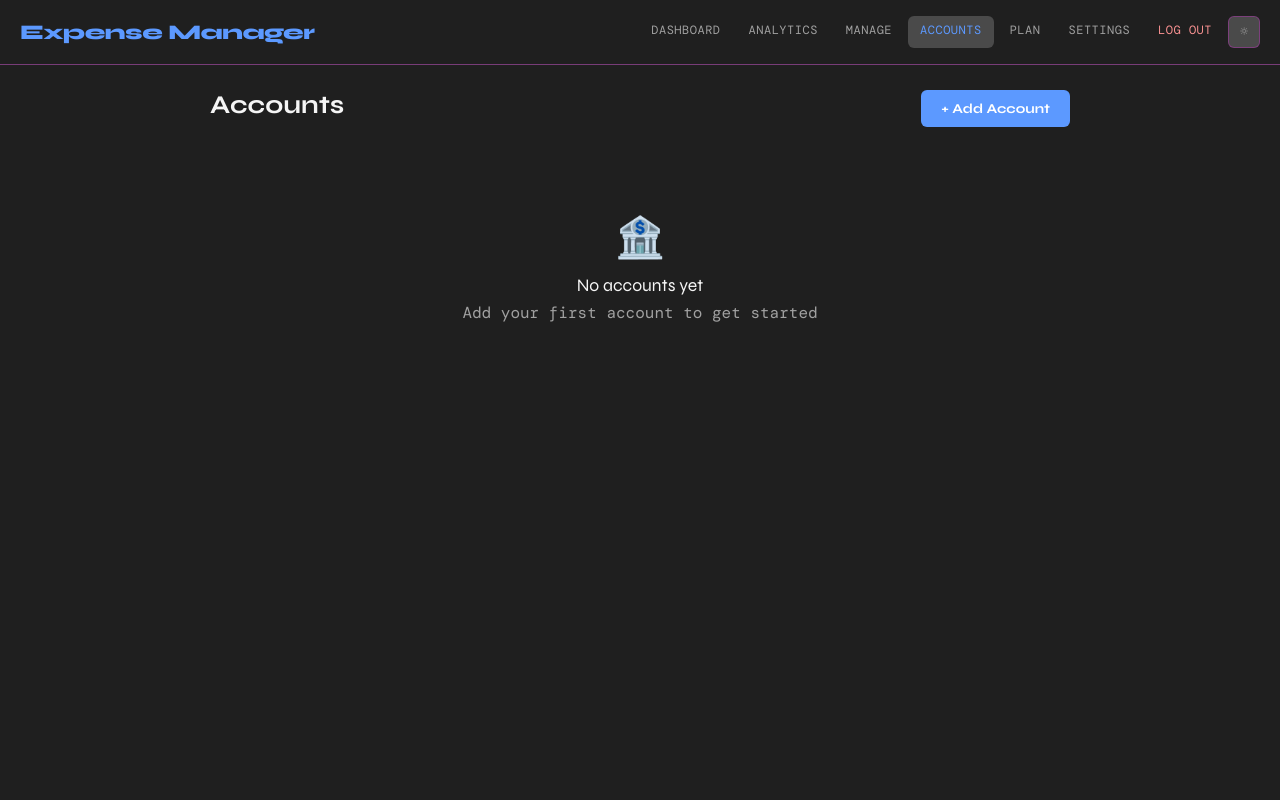
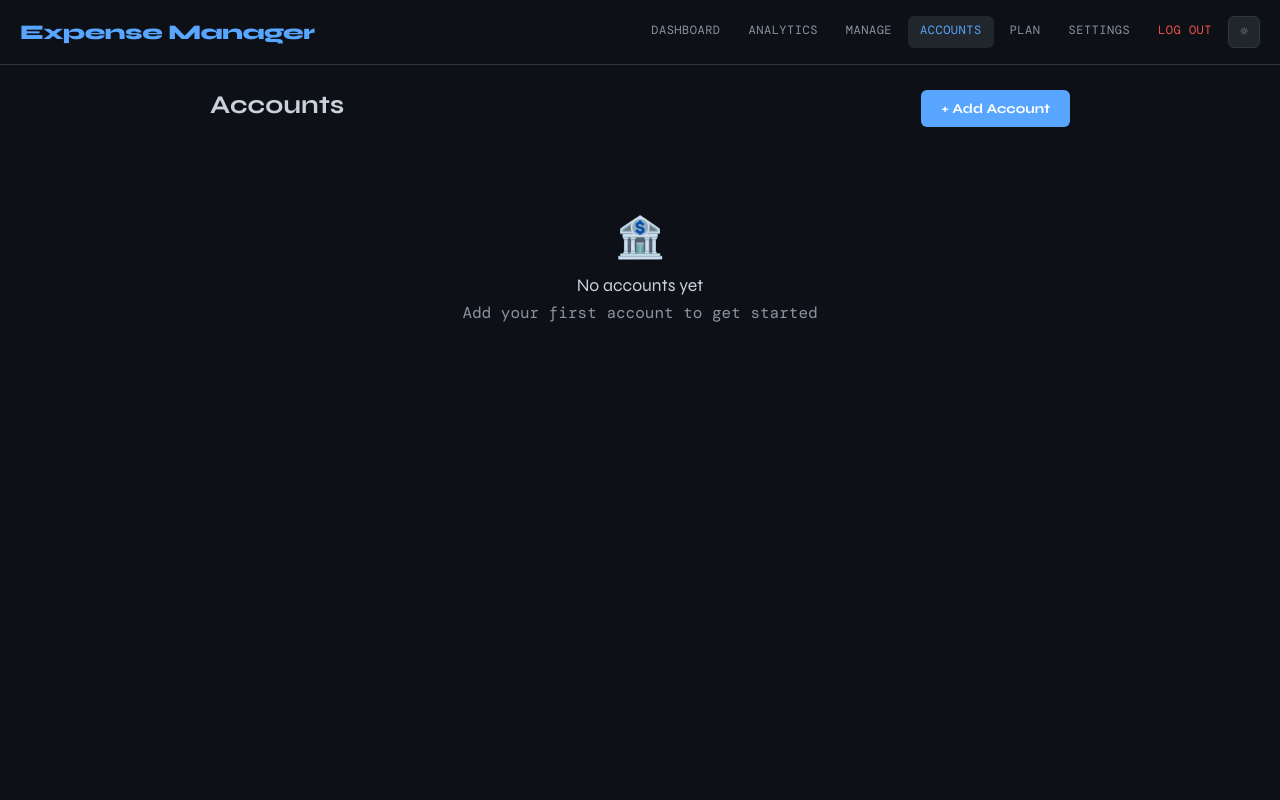
Before and after one commit to lexical-yoda/ExpenseTracker, a Flask app: page /accounts in a window 1280 px wide. Run offline with Flask 3, Linux system fonts and the light colour scheme; the visitor is signed in with stand-in values (Sample User, id 1); some libraries are stand-ins or nearby versions.

Commit message:
Revert theme colors to GitHub palette, keep single dark/light theme
Fold's decompiled color tokens didn't read well in practice once
applied — reverted to the original GitHub-inspired colors as the
single theme. The palette-picker removal (dark/light toggle only,
no palette choice) from the previous commit stays as-is.

```diff
--- a/app.py
+++ b/app.py
@@ -1979,8 +1979,8 @@ def pwa_manifest():
         'description': 'Personal expense tracker with multi-account support',
         'start_url': '/',
         'display': 'standalone',
-        'background_color': '#1f1f1f',
-        'theme_color': '#1f1f1f',
+        'background_color': '#0d1117',
+        'theme_color': '#0d1117',
         'orientation': 'portrait',
         'icons': [
             {'src': '/static/icon-192.png', 'sizes': '192x192', 'type': 'image/png', 'purpose': 'any maskable'},
--- a/static/sw.js
+++ b/static/sw.js
@@ -1,4 +1,4 @@
-const CACHE_VERSION = 6;
+const CACHE_VERSION = 7;
 const CACHE_NAME = 'em-v' + CACHE_VERSION;
 const PRECACHE = [
   '/static/themes.css',
--- a/static/theme.js
+++ b/static/theme.js
@@ -1,8 +1,7 @@
 /**
  * Theme manager for Expense Manager.
- * Single palette (Fold's design tokens, id "github" for historical/storage
- * compatibility) with a dark/light mode toggle — no palette picker anymore.
- * Stores mode preference in localStorage.
+ * Single palette (GitHub-inspired, id "github") with a dark/light mode
+ * toggle — no palette picker anymore. Stores mode preference in localStorage.
  */
 
 // SW registration handled by interactions.js
--- a/static/themes.css
+++ b/static/themes.css
@@ -252,22 +252,18 @@ input[type="checkbox"]:focus-visible + label {
    values are already correct for both.
    ══════════════════════════════════════════════════════════════════════════════ */
 
-/* ── Fold ── (default theme; palette id stays "github" for existing
-   localStorage/data-theme compatibility, only the picker label and the
-   actual colors changed) — lifted from fold.money's decompiled design
-   tokens (values/colors.xml + values-night/colors.xml): comet/madison for
-   light neutrals+accent, n/a scales for dark neutrals+accent, roja/forest
-   for danger/success. --bucket-* categorical set is intentionally left
-   untouched (see note below) — validated across every theme on purpose. */
+/* ── GitHub ── (default and only theme; Fold's decompiled palette was tried
+   here and reverted — didn't read well in practice, back to the original
+   GitHub-inspired colors.) */
 [data-theme="github-dark"] {
-  --bg: #1f1f1f; --surface: #303030; --surface2: #4a4a4a; --border: #803f80eb;
-  --accent: #5c99ff; --accent-dim: #3f80eb; --text: #f5f5f5; --muted: #a1a1a1;
-  --danger: #fa9292; --success: #8df099; --savings: #5c99ff; --cc: #b53535;
+  --bg: #0d1117; --surface: #161b22; --surface2: #21262d; --border: #30363d;
+  --accent: #58a6ff; --accent-dim: #388bfd; --text: #c9d1d9; --muted: #8b949e;
+  --danger: #f85149; --success: #3fb950; --savings: #58a6ff; --cc: #d29922;
   --bucket-blue: #2563eb; --bucket-amber: #b45309; --bucket-green: #16a34a; --bucket-pink: #db2777; --bucket-gray: #9ca3af; --bucket-teal: #0d9488; --bucket-violet: #7c3aed;
 }
 [data-theme="github-light"] {
-  --bg: #ffffff; --surface: #f0f1f5; --surface2: #c7cbdb; --border: #80afbede;
-  --accent: #0a2d67; --accent-dim: #0e2853; --text: #20294c; --muted: #676b89;
-  --danger: #f35959; --success: #136317; --savings: #0a2d67; --cc: #ef2929;
+  --bg: #ffffff; --surface: #f6f8fa; --surface2: #eaeef2; --border: #d0d7de;
+  --accent: #0969da; --accent-dim: #0550ae; --text: #1f2328; --muted: #656d76;
+  --danger: #cf222e; --success: #1a7f37; --savings: #0969da; --cc: #9a6700;
   --bucket-blue: #2563eb; --bucket-amber: #b45309; --bucket-green: #16a34a; --bucket-pink: #db2777; --bucket-gray: #6b7280; --bucket-teal: #0d9488; --bucket-violet: #7c3aed;
 }
--- a/templates/accounts.html
+++ b/templates/accounts.html
@@ -5,7 +5,7 @@
   <meta charset="UTF-8">
   <link rel="icon" type="image/svg+xml" href="/static/favicon.svg">
   <link rel="manifest" href="/manifest.json">
-  <meta name="theme-color" content="#1f1f1f">
+  <meta name="theme-color" content="#0d1117">
   <meta name="viewport" content="width=device-width, initial-scale=1.0, maximum-scale=1.0">
   <title>Accounts — Expense Manager</title>
   <link rel="preconnect" href="https://fonts.googleapis.com">
--- a/templates/analytics.html
+++ b/templates/analytics.html
@@ -4,7 +4,7 @@
   <meta charset="UTF-8">
   <link rel="icon" type="image/svg+xml" href="/static/favicon.svg">
   <link rel="manifest" href="/manifest.json">
-  <meta name="theme-color" content="#1f1f1f">
+  <meta name="theme-color" content="#0d1117">
   <meta name="csrf-token" content="{{ csrf_token() }}">
   <meta name="viewport" content="width=device-width, initial-scale=1.0, maximum-scale=1.0">
   <title>Analytics — Expense Manager</title>
--- a/templates/dashboard.html
+++ b/templates/dashboard.html
@@ -4,7 +4,7 @@
   <meta charset="UTF-8">
   <link rel="icon" type="image/svg+xml" href="/static/favicon.svg">
   <link rel="manifest" href="/manifest.json">
-  <meta name="theme-color" content="#1f1f1f">
+  <meta name="theme-color" content="#0d1117">
   <meta name="csrf-token" content="{{ csrf_token() }}">
   <meta name="viewport" content="width=device-width, initial-scale=1.0, maximum-scale=1.0">
   <title>Dashboard — Expense Manager</title>
--- a/templates/login.html
+++ b/templates/login.html
@@ -4,7 +4,7 @@
   <meta charset="UTF-8">
   <link rel="icon" type="image/svg+xml" href="/static/favicon.svg">
   <link rel="manifest" href="/manifest.json">
-  <meta name="theme-color" content="#1f1f1f">
+  <meta name="theme-color" content="#0d1117">
   <meta name="viewport" content="width=device-width, initial-scale=1.0, maximum-scale=1.0">
   <title>Login — Expense Manager</title>
   <link rel="preconnect" href="https://fonts.googleapis.com">
--- a/templates/manage.html
+++ b/templates/manage.html
@@ -5,7 +5,7 @@
   <meta charset="UTF-8">
   <link rel="icon" type="image/svg+xml" href="/static/favicon.svg">
   <link rel="manifest" href="/manifest.json">
-  <meta name="theme-color" content="#1f1f1f">
+  <meta name="theme-color" content="#0d1117">
   <meta name="viewport" content="width=device-width, initial-scale=1.0, maximum-scale=1.0">
   <title>Manage — Expense Manager</title>
   <link rel="preconnect" href="https://fonts.googleapis.com">
--- a/templates/plan.html
+++ b/templates/plan.html
@@ -4,7 +4,7 @@
   <meta charset="UTF-8">
   <link rel="icon" type="image/svg+xml" href="/static/favicon.svg">
   <link rel="manifest" href="/manifest.json">
-  <meta name="theme-color" content="#1f1f1f">
+  <meta name="theme-color" content="#0d1117">
   <meta name="csrf-token" content="{{ csrf_token() }}">
   <meta name="viewport" content="width=device-width, initial-scale=1.0, maximum-scale=1.0">
   <title>Plan — Expense Manager</title>
--- a/templates/settings.html
+++ b/templates/settings.html
@@ -5,7 +5,7 @@
   <meta charset="UTF-8">
   <link rel="icon" type="image/svg+xml" href="/static/favicon.svg">
   <link rel="manifest" href="/manifest.json">
-  <meta name="theme-color" content="#1f1f1f">
+  <meta name="theme-color" content="#0d1117">
   <meta name="viewport" content="width=device-width, initial-scale=1.0, maximum-scale=1.0">
   <title>Settings — Expense Manager</title>
   <link rel="preconnect" href="https://fonts.googleapis.com">
```
Also changed, not shown: README.md.
